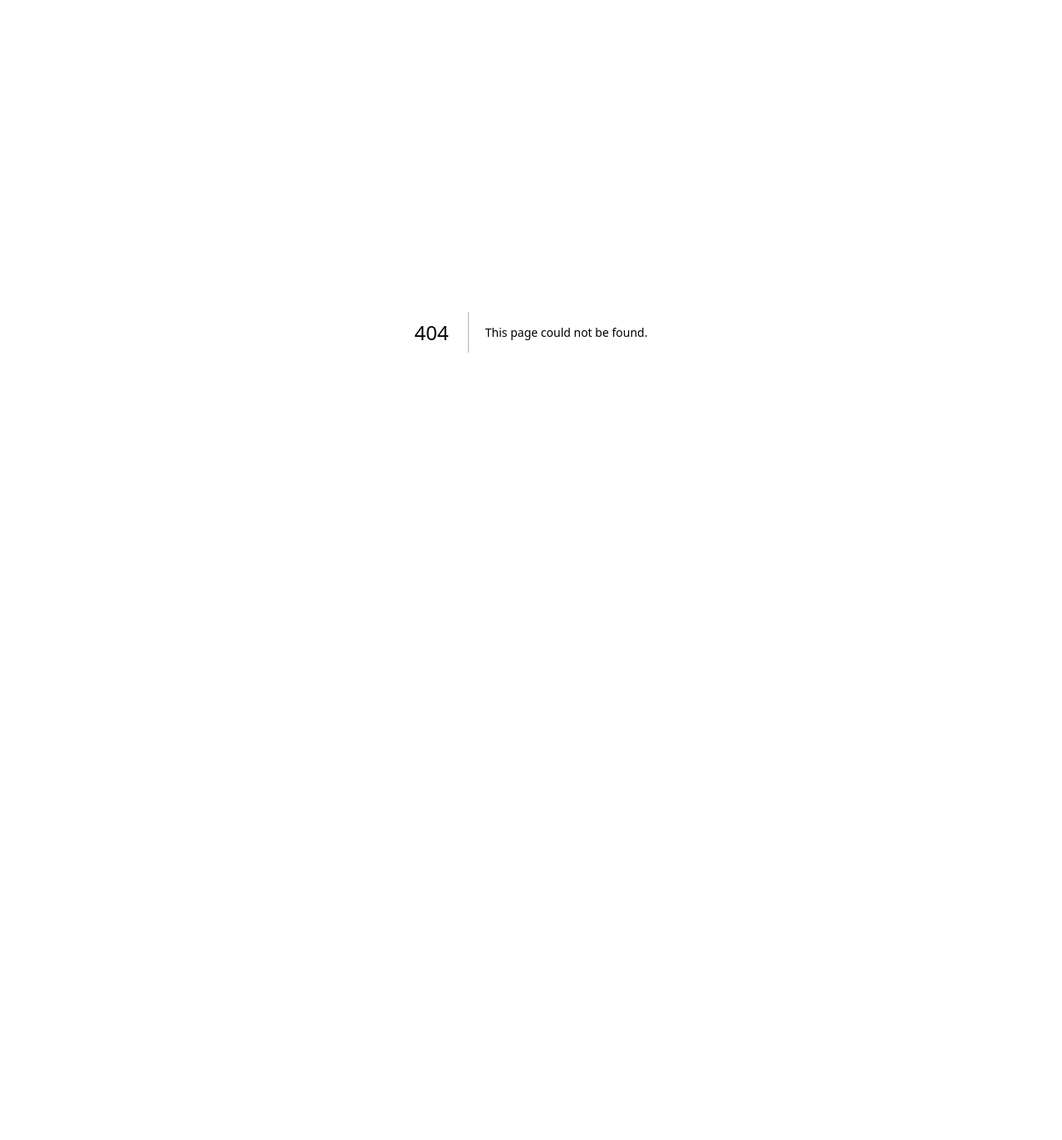
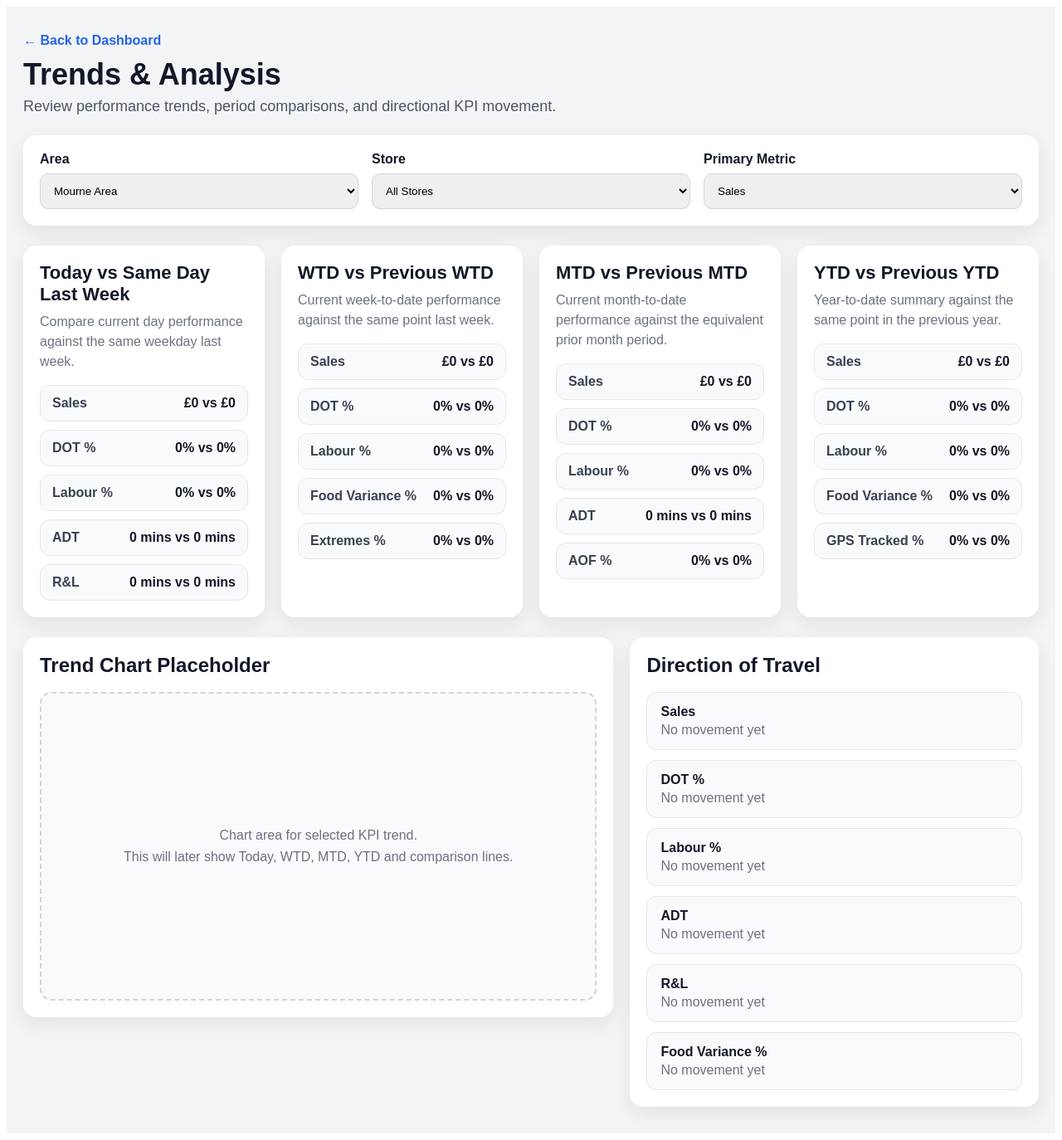
Before and after one commit to dmmh2025/AMOC, a Next.js app in the folder amoc-app/: page /performance/trends in a window 1280 px wide. Before the commit this address had no page. Shown: the whole page at 83% size. Before the commit the page ends 800 px from the top, so only its background shows below. Built offline with nearby package versions, Linux system fonts and the light colour scheme.

Commit message:
Create page.tsx

```diff
--- /dev/null
+++ b/amoc-app/app/performance/trends/page.tsx
@@ -0,0 +1,309 @@
+export default function TrendsAnalysisPage() {
+  const comparisonCards = [
+    {
+      title: "Today vs Same Day Last Week",
+      subtitle: "Compare current day performance against the same weekday last week.",
+      metrics: [
+        ["Sales", "£0 vs £0"],
+        ["DOT %", "0% vs 0%"],
+        ["Labour %", "0% vs 0%"],
+        ["ADT", "0 mins vs 0 mins"],
+        ["R&L", "0 mins vs 0 mins"],
+      ],
+    },
+    {
+      title: "WTD vs Previous WTD",
+      subtitle: "Current week-to-date performance against the same point last week.",
+      metrics: [
+        ["Sales", "£0 vs £0"],
+        ["DOT %", "0% vs 0%"],
+        ["Labour %", "0% vs 0%"],
+        ["Food Variance %", "0% vs 0%"],
+        ["Extremes %", "0% vs 0%"],
+      ],
+    },
+    {
+      title: "MTD vs Previous MTD",
+      subtitle: "Current month-to-date performance against the equivalent prior month period.",
+      metrics: [
+        ["Sales", "£0 vs £0"],
+        ["DOT %", "0% vs 0%"],
+        ["Labour %", "0% vs 0%"],
+        ["ADT", "0 mins vs 0 mins"],
+        ["AOF %", "0% vs 0%"],
+      ],
+    },
+    {
+      title: "YTD vs Previous YTD",
+      subtitle: "Year-to-date summary against the same point in the previous year.",
+      metrics: [
+        ["Sales", "£0 vs £0"],
+        ["DOT %", "0% vs 0%"],
+        ["Labour %", "0% vs 0%"],
+        ["Food Variance %", "0% vs 0%"],
+        ["GPS Tracked %", "0% vs 0%"],
+      ],
+    },
+  ];
+
+  const metricOptions = [
+    "Sales",
+    "DOT %",
+    "Labour %",
+    "Food Variance %",
+    "ADT",
+    "Load Time",
+    "Rack Time",
+    "R&L",
+    "Extreme Lates %",
+    "AOF %",
+  ];
+
+  return (
+    <main
+      style={{
+        minHeight: "100vh",
+        background: "#f3f4f6",
+        padding: "32px 20px",
+        fontFamily: "Arial, sans-serif",
+        color: "#111827",
+      }}
+    >
+      <div style={{ maxWidth: "1300px", margin: "0 auto" }}>
+        <div style={{ marginBottom: "24px" }}>
+          <a
+            href="/"
+            style={{
+              display: "inline-block",
+              marginBottom: "12px",
+              textDecoration: "none",
+              color: "#2563eb",
+              fontWeight: 600,
+            }}
+          >
+            ← Back to Dashboard
+          </a>
+
+          <h1
+            style={{
+              margin: "0 0 8px 0",
+              fontSize: "36px",
+              lineHeight: 1.1,
+            }}
+          >
+            Trends & Analysis
+          </h1>
+
+          <p
+            style={{
+              margin: 0,
+              fontSize: "18px",
+              color: "#4b5563",
+            }}
+          >
+            Review performance trends, period comparisons, and directional KPI movement.
+          </p>
+        </div>
+
+        <section
+          style={{
+            background: "#ffffff",
+            borderRadius: "16px",
+            padding: "20px",
+            boxShadow: "0 8px 24px rgba(0,0,0,0.08)",
+            marginBottom: "24px",
+          }}
+        >
+          <div
+            style={{
+              display: "grid",
+              gridTemplateColumns: "repeat(auto-fit, minmax(220px, 1fr))",
+              gap: "16px",
+            }}
+          >
+            <div>
+              <label style={{ display: "block", fontWeight: 700, marginBottom: "8px" }}>
+                Area
+              </label>
+              <select
+                style={{
+                  width: "100%",
+                  padding: "12px",
+                  borderRadius: "10px",
+                  border: "1px solid #d1d5db",
+                }}
+              >
+                <option>Mourne Area</option>
+              </select>
+            </div>
+
+            <div>
+              <label style={{ display: "block", fontWeight: 700, marginBottom: "8px" }}>
+                Store
+              </label>
+              <select
+                style={{
+                  width: "100%",
+                  padding: "12px",
+                  borderRadius: "10px",
+                  border: "1px solid #d1d5db",
+                }}
+              >
+                <option>All Stores</option>
+                <option>Downpatrick</option>
+                <option>Kilkeel</option>
+                <option>Newcastle</option>
+              </select>
+            </div>
+
+            <div>
+              <label style={{ display: "block", fontWeight: 700, marginBottom: "8px" }}>
+                Primary Metric
+              </label>
+              <select
+                style={{
+                  width: "100%",
+                  padding: "12px",
+                  borderRadius: "10px",
+                  border: "1px solid #d1d5db",
+                }}
+              >
+                {metricOptions.map((metric) => (
+                  <option key={metric}>{metric}</option>
+                ))}
+              </select>
+            </div>
+          </div>
+        </section>
+
+        <section
+          style={{
+            display: "grid",
+            gridTemplateColumns: "repeat(auto-fit, minmax(280px, 1fr))",
+            gap: "20px",
+            marginBottom: "24px",
+          }}
+        >
+          {comparisonCards.map((card) => (
+            <div
+              key={card.title}
+              style={{
+                background: "#ffffff",
+                borderRadius: "16px",
+                padding: "20px",
+                boxShadow: "0 8px 24px rgba(0,0,0,0.08)",
+              }}
+            >
+              <h2 style={{ margin: "0 0 8px 0", fontSize: "22px" }}>{card.title}</h2>
+              <p
+                style={{
+                  margin: "0 0 16px 0",
+                  color: "#6b7280",
+                  lineHeight: 1.5,
+                }}
+              >
+                {card.subtitle}
+              </p>
+
+              <div style={{ display: "grid", gap: "10px" }}>
+                {card.metrics.map(([label, value]) => (
+                  <div
+                    key={label}
+                    style={{
+                      display: "flex",
+                      justifyContent: "space-between",
+                      alignItems: "center",
+                      background: "#f9fafb",
+                      border: "1px solid #e5e7eb",
+                      borderRadius: "12px",
+                      padding: "12px 14px",
+                      gap: "12px",
+                    }}
+                  >
+                    <span style={{ fontWeight: 600, color: "#374151" }}>{label}</span>
+                    <span style={{ fontWeight: 700 }}>{value}</span>
+                  </div>
+                ))}
+              </div>
+            </div>
+          ))}
+        </section>
+
+        <div
+          style={{
+            display: "grid",
+            gridTemplateColumns: "1.3fr 0.9fr",
+            gap: "20px",
+            alignItems: "start",
+          }}
+        >
+          <section
+            style={{
+              background: "#ffffff",
+              borderRadius: "16px",
+              padding: "20px",
+              boxShadow: "0 8px 24px rgba(0,0,0,0.08)",
+            }}
+          >
+            <h2 style={{ margin: "0 0 18px 0", fontSize: "24px" }}>Trend Chart Placeholder</h2>
+
+            <div
+              style={{
+                minHeight: "320px",
+                borderRadius: "14px",
+                border: "2px dashed #d1d5db",
+                background: "#f9fafb",
+                display: "flex",
+                alignItems: "center",
+                justifyContent: "center",
+                textAlign: "center",
+                padding: "24px",
+                color: "#6b7280",
+                lineHeight: 1.6,
+              }}
+            >
+              Chart area for selected KPI trend.
+              <br />
+              This will later show Today, WTD, MTD, YTD and comparison lines.
+            </div>
+          </section>
+
+          <section
+            style={{
+              background: "#ffffff",
+              borderRadius: "16px",
+              padding: "20px",
+              boxShadow: "0 8px 24px rgba(0,0,0,0.08)",
+            }}
+          >
+            <h2 style={{ margin: "0 0 18px 0", fontSize: "24px" }}>Direction of Travel</h2>
+
+            <div style={{ display: "grid", gap: "12px" }}>
+              {[
+                ["Sales", "No movement yet"],
+                ["DOT %", "No movement yet"],
+                ["Labour %", "No movement yet"],
+                ["ADT", "No movement yet"],
+                ["R&L", "No movement yet"],
+                ["Food Variance %", "No movement yet"],
+              ].map(([label, value]) => (
+                <div
+                  key={label}
+                  style={{
+                    background: "#f9fafb",
+                    border: "1px solid #e5e7eb",
+                    borderRadius: "12px",
+                    padding: "14px 16px",
+                  }}
+                >
+                  <div style={{ fontWeight: 700, marginBottom: "4px" }}>{label}</div>
+                  <div style={{ color: "#6b7280" }}>{value}</div>
+                </div>
+              ))}
+            </div>
+          </section>
+        </div>
+      </div>
+    </main>
+  );
+}
```
